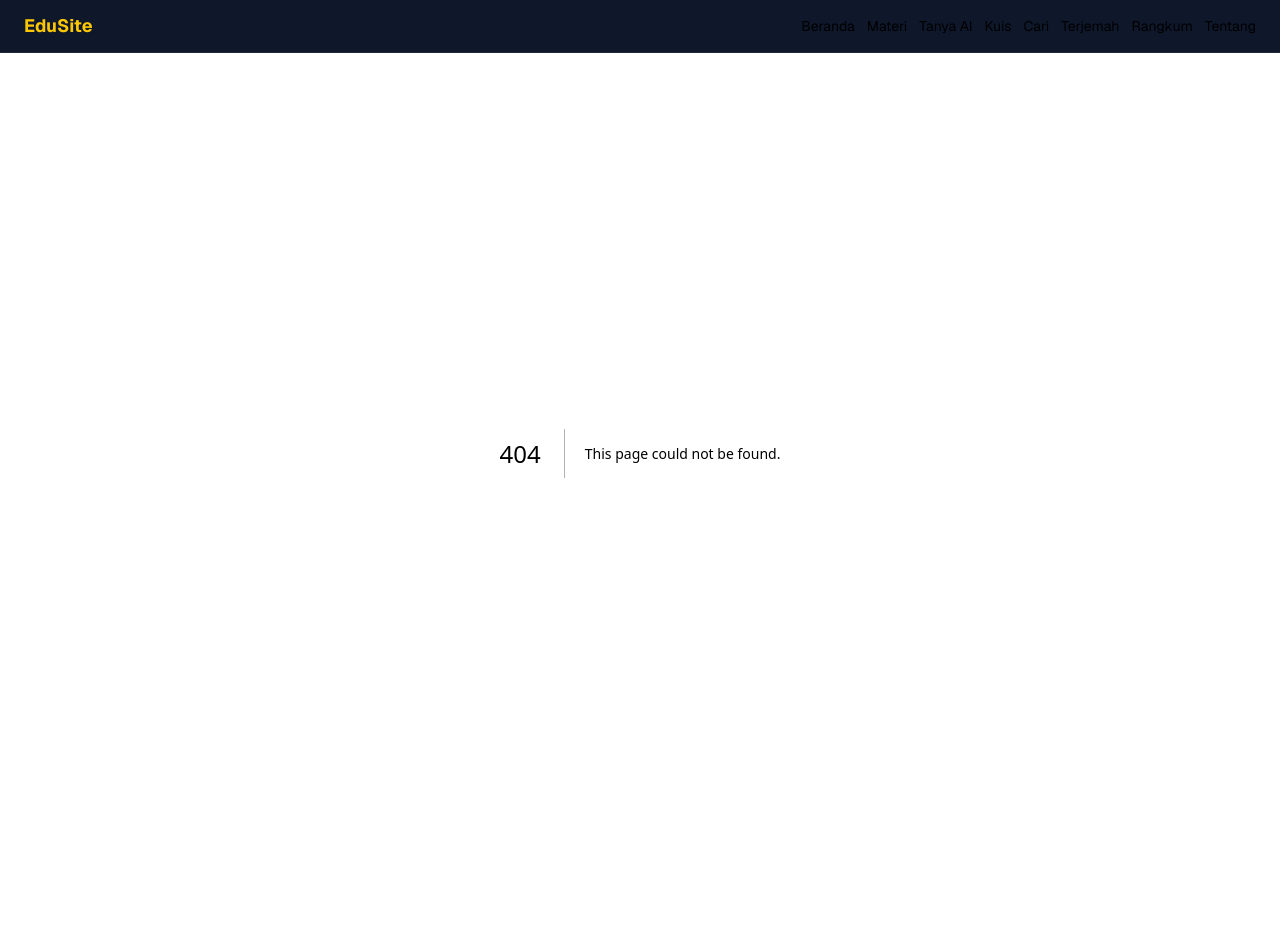
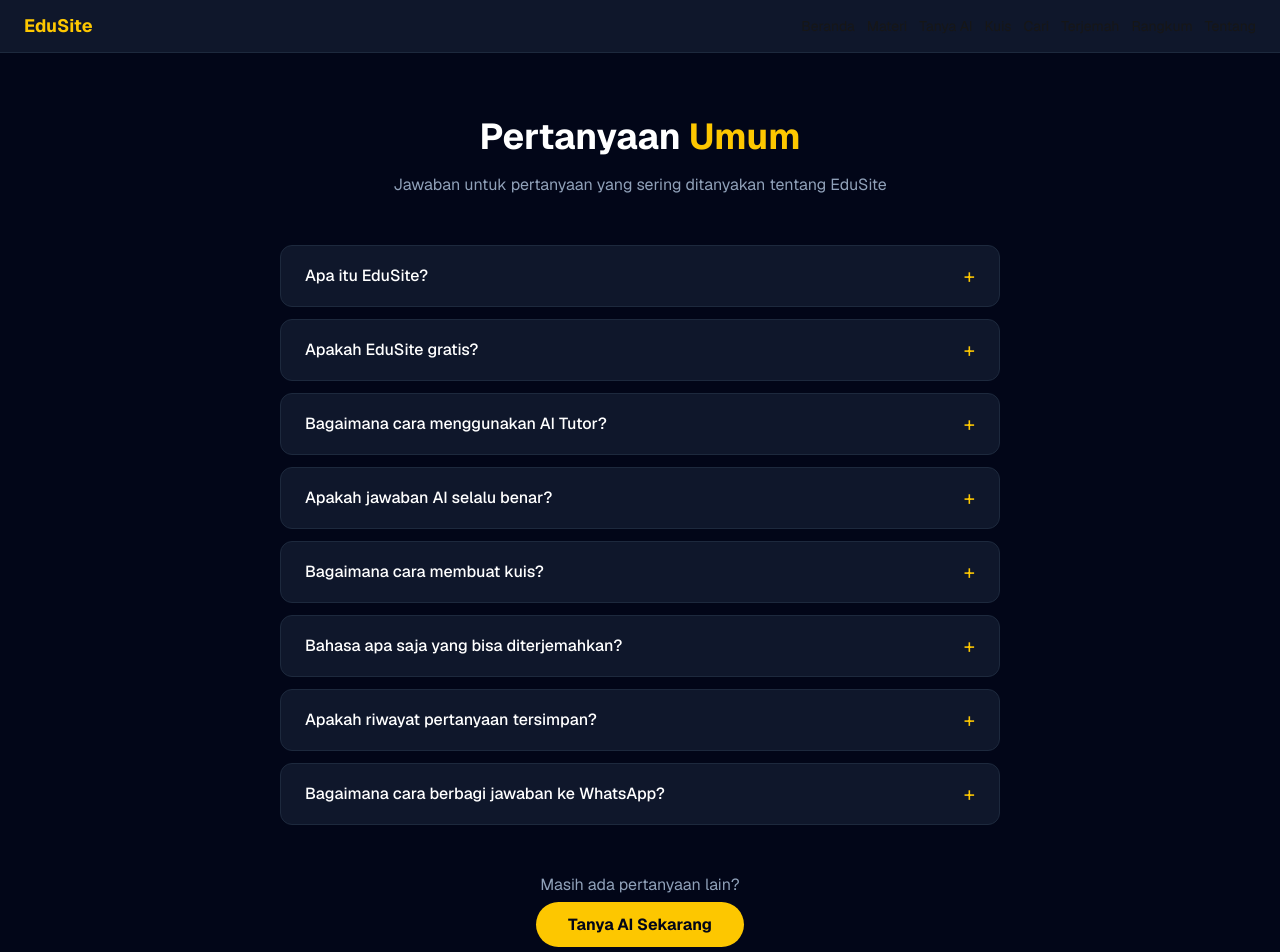
Before and after one commit to alvintarigan001-ux/edusite, a Next.js app: page /faq in a window 1280 px wide. Before the commit this address had no page. Shown: the top 952 px of the page. Before the commit the page ends 853 px from the top, so only its background shows below. Built offline with nearby package versions, Linux system fonts and the light colour scheme.

Commit message:
tambah halaman FAQ

```diff
--- /dev/null
+++ b/app/faq/page.tsx
@@ -0,0 +1,60 @@
+"use client";
+import { useState } from "react";
+
+const faqs = [
+  { pertanyaan: "Apa itu EduSite?", jawaban: "EduSite adalah platform pendidikan berbasis AI yang membantu semua orang belajar dengan mudah. Dari anak SD hingga dewasa, semua bisa mendapatkan jawaban detail dan mudah dipahami." },
+  { pertanyaan: "Apakah EduSite gratis?", jawaban: "Ya! EduSite sepenuhnya gratis untuk digunakan. Kamu bisa tanya apapun, buat kuis, terjemahkan teks, dan rangkum materi tanpa biaya apapun." },
+  { pertanyaan: "Bagaimana cara menggunakan AI Tutor?", jawaban: "Klik menu Tanya AI di navbar, ketik pertanyaanmu di kotak teks, lalu klik tombol Tanya Sekarang. AI akan memberikan jawaban detail dalam beberapa detik." },
+  { pertanyaan: "Apakah jawaban AI selalu benar?", jawaban: "AI berusaha memberikan jawaban seakurat mungkin, namun tetap disarankan untuk memverifikasi informasi penting dari sumber terpercaya. Gunakan EduSite sebagai alat bantu belajar." },
+  { pertanyaan: "Bagaimana cara membuat kuis?", jawaban: "Klik menu Kuis di navbar, ketik topik yang ingin dibuatkan soalnya, lalu klik Buat Kuis Sekarang. AI akan membuat 5 soal pilihan ganda lengkap dengan jawaban." },
+  { pertanyaan: "Bahasa apa saja yang bisa diterjemahkan?", jawaban: "EduSite bisa menerjemahkan ke Bahasa Inggris, Arab, Jepang, Korea, Mandarin, Spanyol, Prancis, dan Jerman. Pilih bahasa tujuan di halaman Terjemah." },
+  { pertanyaan: "Apakah riwayat pertanyaan tersimpan?", jawaban: "Ya! Riwayat pertanyaanmu tersimpan otomatis di browser. Kamu bisa melihat pertanyaan sebelumnya dan klik untuk melihat jawaban lengkapnya lagi." },
+  { pertanyaan: "Bagaimana cara berbagi jawaban ke WhatsApp?", jawaban: "Setelah AI memberikan jawaban, klik tombol Bagikan WA di sebelah jawaban. WhatsApp akan terbuka otomatis dengan jawaban yang siap dikirim." },
+];
+
+export default function FAQ() {
+  const [buka, setBuka] = useState(null);
+
+  return (
+    <main className="min-h-screen bg-slate-950 text-white">
+      <div className="max-w-3xl mx-auto px-6 py-16">
+        <h1 className="text-4xl font-bold text-center mb-4">
+          Pertanyaan <span className="text-yellow-400">Umum</span>
+        </h1>
+        <p className="text-slate-400 text-center mb-12">
+          Jawaban untuk pertanyaan yang sering ditanyakan tentang EduSite
+        </p>
+
+        <div className="space-y-3">
+          {faqs.map((f, i) => (
+            <div key={i} className="bg-slate-900 rounded-xl border border-slate-800 overflow-hidden">
+              <button
+                onClick={() => setBuka(buka === i ? null : i)}
+                className="w-full text-left px-6 py-4 flex justify-between items-center hover:bg-slate-800 transition"
+              >
+                <span className="font-medium">{f.pertanyaan}</span>
+                <span className="text-yellow-400 text-xl">{buka === i ? "−" : "+"}</span>
+              </button>
+              {buka === i && (
+                <div className="px-6 pb-4">
+                  <p className="text-slate-400 leading-relaxed">{f.jawaban}</p>
+                </div>
+              )}
+            </div>
+          ))}
+        </div>
+
+        <div className="mt-12 text-center">
+          <p className="text-slate-400 mb-4">Masih ada pertanyaan lain?</p>
+          <a href="/tanya" className="bg-yellow-400 text-slate-950 font-bold px-8 py-3 rounded-full hover:bg-yellow-300 transition">
+            Tanya AI Sekarang
+          </a>
+        </div>
+      </div>
+
+      <footer className="text-center py-8 text-slate-600 text-sm border-t border-slate-800">
+        2026 EduSite - Platform Pendidikan untuk Semua
+      </footer>
+    </main>
+  )
+}
```
